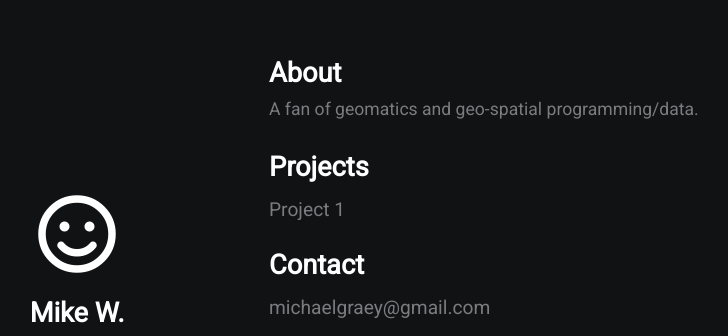
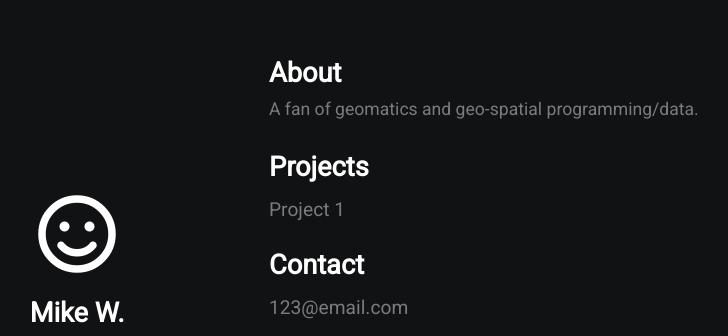
Before and after one commit to ModeratelyMagicMike/ModeratelyMagicMike.github.io, a plain HTML site: page index.html in a window 1280 px wide. Shown: the part 126-462 px from the top of the page, without its empty margins (371-1099 px from the left). Drawn offline with Linux system fonts and the light colour scheme.

Commit message:
Project updates.

```diff
--- a/index.html
+++ b/index.html
@@ -33,7 +33,7 @@
             <a href="#">Project 4</a>
             <a href="#">Project 5</a>-->
             <h2>Contact</h2>
-            <a href="mailto:123@email.com">michaelgraey@gmail.com</a>
+            <a href="mailto:123@email.com">123@email.com</a>
         </div>
     </div>
 </body>
```
